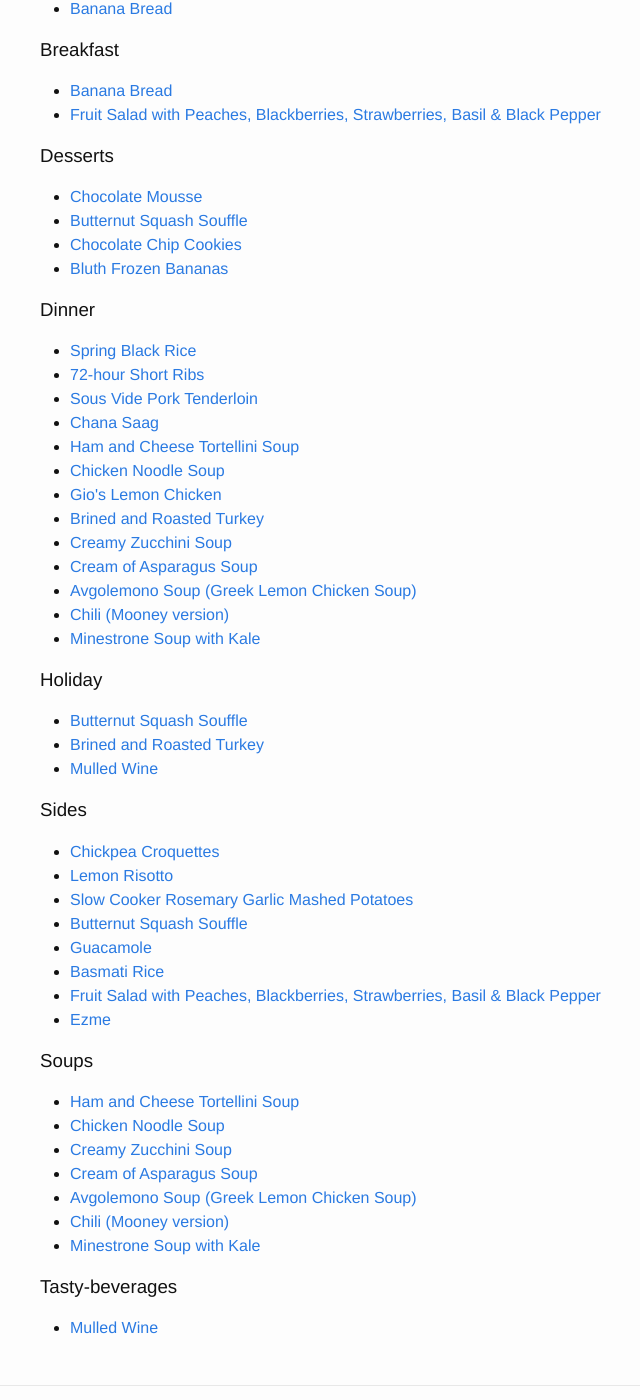
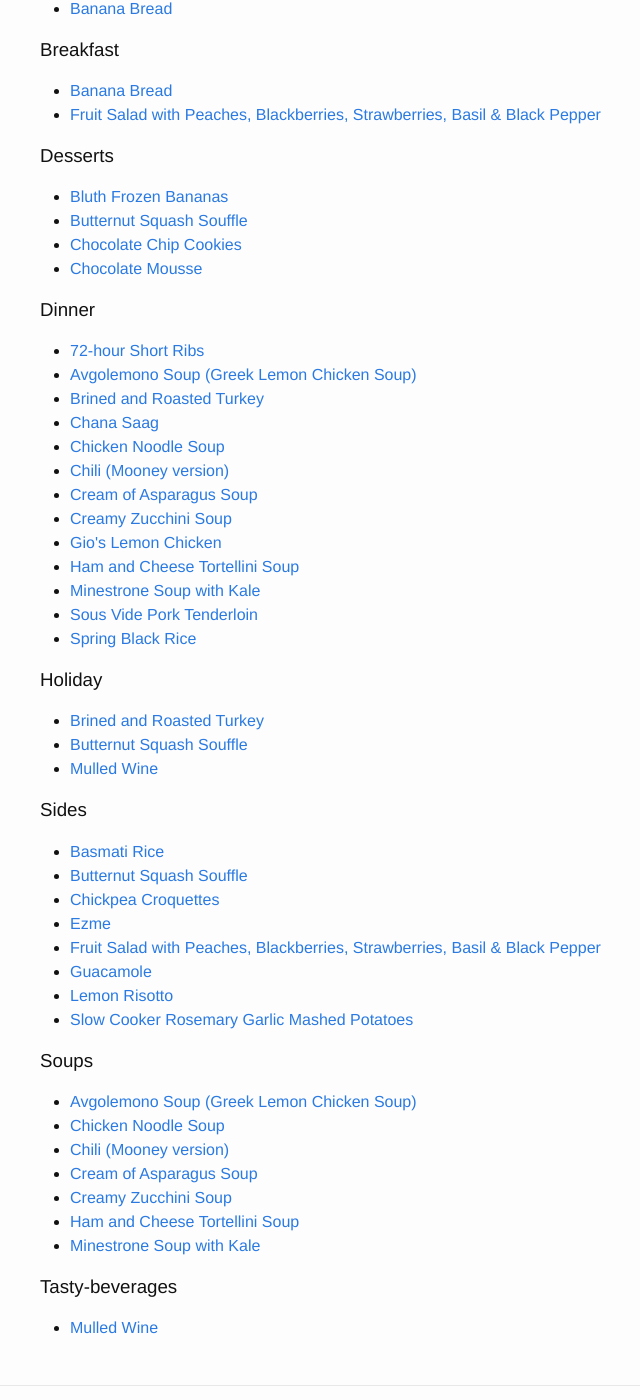
Before and after one commit to ardell/recipes, a Jekyll site: the page built from index.html, in a window 1280 px wide and 1400 px high, scrolled down 292 px. Shown: the whole window, without its empty margins (230-870 px from the left). Built offline with Jekyll 4.4.1, drawn with Linux system fonts in a browser that asks for light colours; some of the changed text lies outside the part shown.

Commit message:
Alphabetzie recipes within tag list on home page.

```diff
--- a/index.html
+++ b/index.html
@@ -14,7 +14,8 @@ layout: default
   {% for tag in sortedtags %}
     <h3 id="{{ tag }}">{{ tag | capitalize}}</h3>
     <ul>
-      {% for post in site.tags[tag] %}
+      {% assign sortedposts = site.tags[tag] | sort: 'title' %}
+      {% for post in sortedposts %}
         <li><a href="{{ post.url | prepend: site.baseurl }}">{{ post.title }}</a></li>
       {% endfor %}
     </ul>
```
